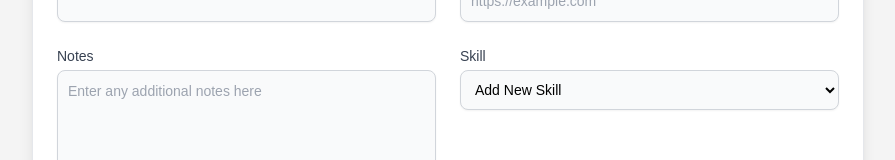
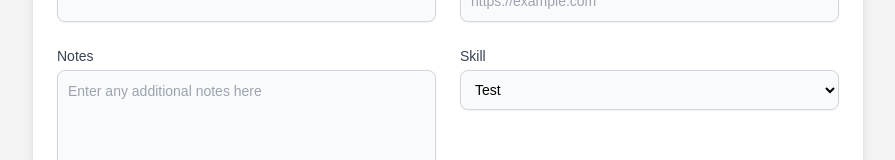
Before and after one commit to sirus-the-beaver/job-tracker, a React (Create React App) app in the folder frontend/: page /new-job in a window 1280 px wide. Shown: the part 553-713 px from the top of the page, without its empty margins (192-1087 px from the left). Built offline with nearby package versions, Linux system fonts and the light colour scheme.

Commit message:
update default skill state

```diff
--- a/frontend/src/components/NewJob.js
+++ b/frontend/src/components/NewJob.js
@@ -3,7 +3,7 @@ import { useNavigate } from 'react-router-dom';
 
 const NewJob = () => {
     const classifications = ['Job', 'Internship'];
-    const skills = ['Add New Skill'];
+    const skills = ['Test', 'Add New Skill'];
     const statuses = ['Interested', 'Applied', 'Interviewing', 'Offer', 'Rejected'];
     const tiers = ['Dream Position', 'Good Fit', 'Backup'];
 
@@ -19,7 +19,7 @@ const NewJob = () => {
     const [dateApplied, setDateApplied] = useState(null);
     const [link, setLink] = useState('');
     const [notes, setNotes] = useState('');
-    const [skill, setSkill] = useState('');
+    const [skill, setSkill] = useState(skills[0]);
     const [error, setError] = useState('');
 
     const navigate = useNavigate();
@@ -57,7 +57,7 @@ const NewJob = () => {
         setSalaryMax('');
         setLink('');
         setNotes('');
-        setSkill('');
+        setSkill(skills[0]);
         setDateApplied(null);
         setError('');
     };
@@ -68,7 +68,7 @@ const NewJob = () => {
 
     const handleNewSkill = (e) => {
         if ((e.target.value) === 'Add New Skill') {
-            navigate('/new-skill');;
+            navigate('/new-skill');
         } else {
             setSkill(e.target.value);
         }
@@ -263,6 +263,7 @@ const NewJob = () => {
                                 onChange={(e) => handleNewSkill(e.target.value)}
                                 className='mt-1 w-full resize-none border border-gray-300 rounded-lg bg-gray-50 p-2.5 text-sm shadow-sm focus:border-blue-500 focus:ring-2 focus:ring-blue-500 transition'
                             >
+                                <option value="Test">Test</option>
                                 <option value="Add New Skill">Add New Skill</option>
                             </select>
                         </div>
```
